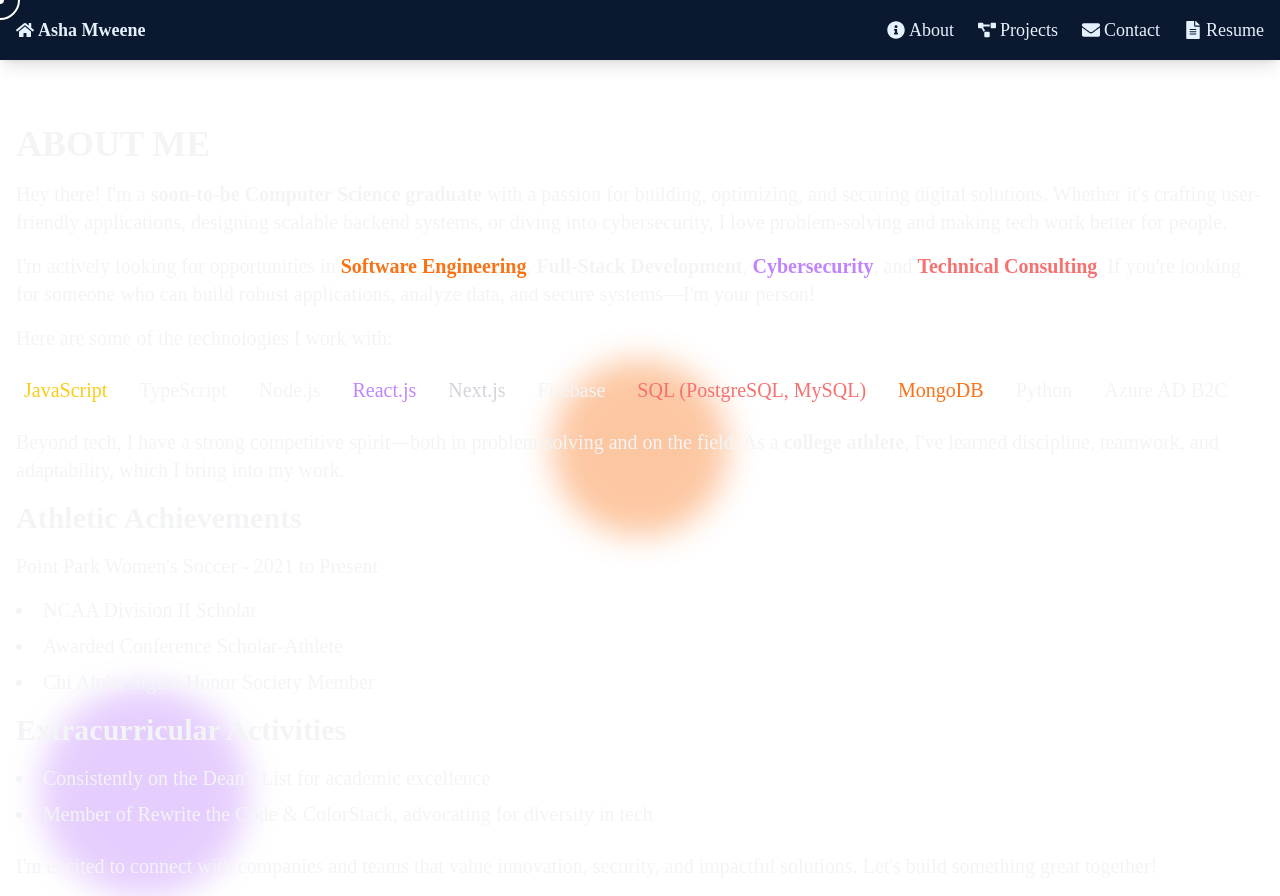
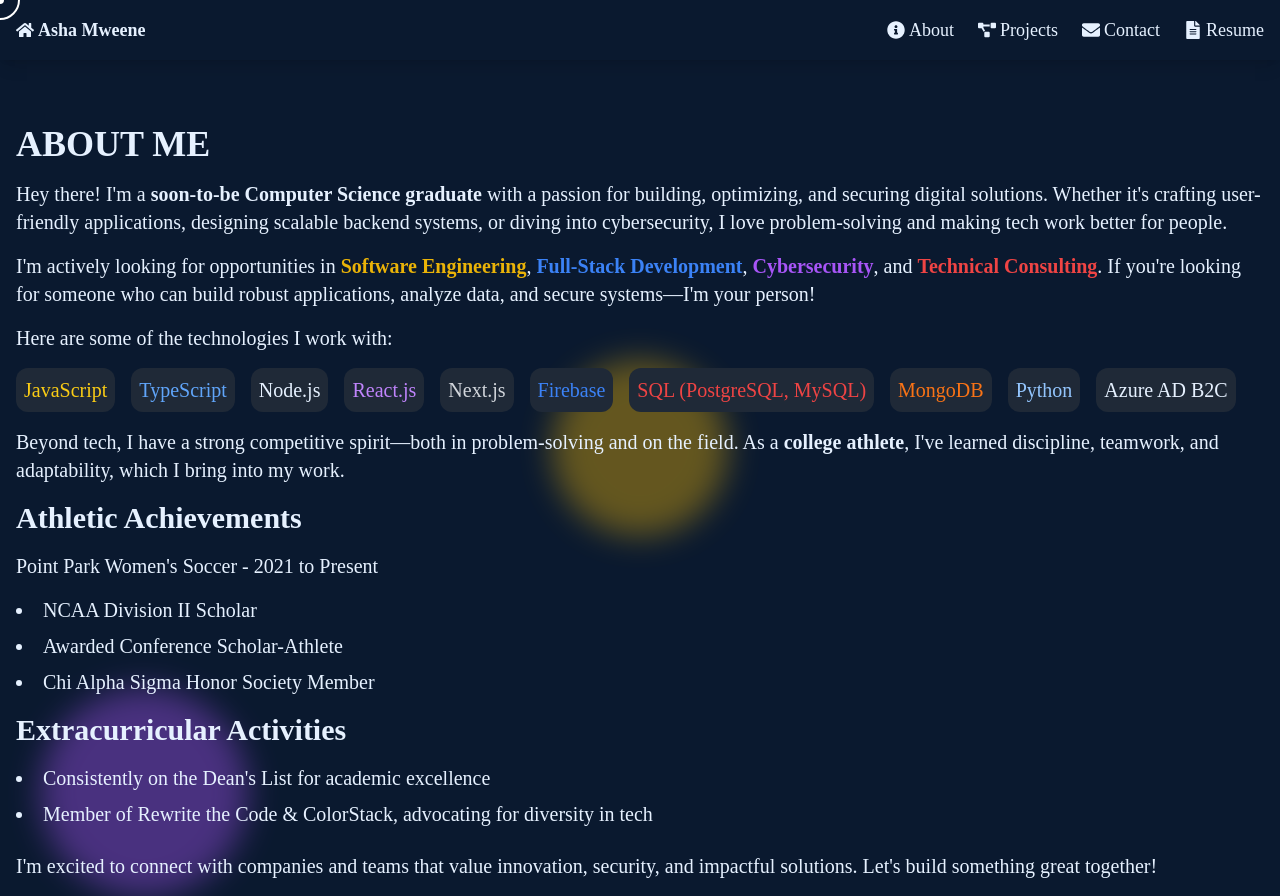
Before and after one commit to a-mwen/portfolio-website-, a Next.js app: page /about in a window 1280 px wide. Built offline with nearby package versions, Linux system fonts and the light colour scheme.

Commit message:
Updated portfolio

```diff
--- a/src/pages/about.js
+++ b/src/pages/about.js
@@ -23,60 +23,60 @@ export default function About() {
   }, []);
 
   return (
-    <div className="bg-darkBlue min-h-screen text-gray-100 relative overflow-hidden">
+    <div className="bg-navy min-h-screen text-white relative overflow-hidden">
       <Header />
       <Cursor />
       <main className="container mx-auto p-4 flex flex-col justify-center items-start min-h-screen pt-12 md:pt-16">
         <div className="about-content relative z-10">
-          <h1 className="text-4xl font-bold text-lightGreen mb-4">ABOUT ME</h1>
-          <p className="text-lg sm:text-xl mb-4">
-            Hey there! I&apos;m a <span className="text-lightGreen font-bold">soon-to-be Computer Science graduate</span> with a passion for building, optimizing, and securing digital solutions. Whether it&apos;s crafting user-friendly applications, designing scalable backend systems, or diving into cybersecurity, I love problem-solving and making tech work better for people.
+          <h1 className="text-4xl font-bold text-white mb-4">ABOUT ME</h1>
+          <p className="text-lg sm:text-xl mb-4 text-white">
+            Hey there! I&apos;m a <span className="font-bold text-green-400">soon-to-be Computer Science graduate</span> with a passion for building, optimizing, and securing digital solutions. Whether it&apos;s crafting user-friendly applications, designing scalable backend systems, or diving into cybersecurity, I love problem-solving and making tech work better for people.
           </p>
-          <p className="text-lg sm:text-xl mb-4">
-            I&apos;m actively looking for opportunities in <span className="text-orange-500 font-bold">Software Engineering</span>, <span className="text-lightBlue font-bold">Full-Stack Development</span>, <span className="text-purple-400 font-bold">Cybersecurity</span>, and <span className="text-red-400 font-bold">Technical Consulting</span>. If you&apos;re looking for someone who can build robust applications, analyze data, and secure systems—I&apos;m your person!
+          <p className="text-lg sm:text-xl mb-4 text-white">
+            I&apos;m actively looking for opportunities in <span className="font-bold text-yellow-500">Software Engineering</span>, <span className="font-bold text-blue-500">Full-Stack Development</span>, <span className="font-bold text-purple-500">Cybersecurity</span>, and <span className="font-bold text-red-500">Technical Consulting</span>. If you&apos;re looking for someone who can build robust applications, analyze data, and secure systems—I&apos;m your person!
           </p>
-          <p className="text-lg sm:text-xl mb-4">Here are some of the technologies I work with:</p>
+          <p className="text-lg sm:text-xl mb-4 text-white">Here are some of the technologies I work with:</p>
           <ul className="text-lg sm:text-xl mb-4 flex flex-wrap gap-4">
-            <li className="technology text-yellow-400 bg-darkGray p-2 rounded-xl">JavaScript</li>
-            <li className="technology text-lightBlue bg-darkGray p-2 rounded-xl">TypeScript</li>
-            <li className="technology text-lightGreen bg-darkGray p-2 rounded-xl">Node.js</li>
-            <li className="technology text-purple-400 bg-darkGray p-2 rounded-xl">React.js</li>
-            <li className="technology text-gray-300 bg-darkGray p-2 rounded-xl">Next.js</li>
-            <li className="technology text-lightBlue bg-darkGray p-2 rounded-xl">Firebase</li>
-            <li className="technology text-red-400 bg-darkGray p-2 rounded-xl">SQL (PostgreSQL, MySQL)</li>
-            <li className="technology text-orange-500 bg-darkGray p-2 rounded-xl">MongoDB</li>
-            <li className="technology text-lightBlue bg-darkGray p-2 rounded-xl">Python</li>
-            <li className="technology text-lightGreen bg-darkGray p-2 rounded-xl">Azure AD B2C</li>
+            <li className="technology text-yellow-400 bg-gray-800 p-2 rounded-xl">JavaScript</li>
+            <li className="technology text-blue-400 bg-gray-800 p-2 rounded-xl">TypeScript</li>
+            <li className="technology text-green-400 bg-gray-800 p-2 rounded-xl">Node.js</li>
+            <li className="technology text-purple-400 bg-gray-800 p-2 rounded-xl">React.js</li>
+            <li className="technology text-gray-300 bg-gray-800 p-2 rounded-xl">Next.js</li>
+            <li className="technology text-blue-500 bg-gray-800 p-2 rounded-xl">Firebase</li>
+            <li className="technology text-red-500 bg-gray-800 p-2 rounded-xl">SQL (PostgreSQL, MySQL)</li>
+            <li className="technology text-orange-500 bg-gray-800 p-2 rounded-xl">MongoDB</li>
+            <li className="technology text-blue-300 bg-gray-800 p-2 rounded-xl">Python</li>
+            <li className="technology text-green-500 bg-gray-800 p-2 rounded-xl">Azure AD B2C</li>
           </ul>
-          <p className="text-lg sm:text-xl mb-4">
-            Beyond tech, I have a strong competitive spirit—both in problem-solving and on the field. As a <span className="text-lightGreen font-bold">college athlete</span>, I&apos;ve learned discipline, teamwork, and adaptability, which I bring into my work.
+          <p className="text-lg sm:text-xl mb-4 text-white">
+            Beyond tech, I have a strong competitive spirit—both in problem-solving and on the field. As a <span className="font-bold text-green-400">college athlete</span>, I&apos;ve learned discipline, teamwork, and adaptability, which I bring into my work.
           </p>
 
           {/* Athletic Achievements */}
-          <h2 className="text-3xl font-bold text-lightGreen mb-4">Athletic Achievements</h2>
-          <p className="text-lg sm:text-xl mb-4">Point Park Women&apos;s Soccer - 2021 to Present</p>
-          <ul className="list-disc list-inside mb-4 text-lg sm:text-xl">
+          <h2 className="text-3xl font-bold text-white mb-4">Athletic Achievements</h2>
+          <p className="text-lg sm:text-xl mb-4 text-white">Point Park Women&apos;s Soccer - 2021 to Present</p>
+          <ul className="list-disc list-inside mb-4 text-lg sm:text-xl text-white">
             <li className="mb-2">NCAA Division II Scholar</li>
             <li className="mb-2">Awarded Conference Scholar-Athlete</li>
             <li className="mb-2">Chi Alpha Sigma Honor Society Member</li>
           </ul>
 
           {/* Extracurricular Activities */}
-          <h2 className="text-3xl font-bold text-lightGreen mb-4">Extracurricular Activities</h2>
-          <ul className="list-disc list-inside mb-4 text-lg sm:text-xl">
+          <h2 className="text-3xl font-bold text-white mb-4">Extracurricular Activities</h2>
+          <ul className="list-disc list-inside mb-4 text-lg sm:text-xl text-white">
             <li className="mb-2">Consistently on the Dean&apos;s List for academic excellence</li>
             <li className="mb-2">Member of Rewrite the Code & ColorStack, advocating for diversity in tech</li>
           </ul>
 
-          <p className="text-lg sm:text-xl mt-6">
+          <p className="text-lg sm:text-xl mt-6 text-white">
             I&apos;m excited to connect with companies and teams that value innovation, security, and impactful solutions. Let&apos;s build something great together!
           </p>
         </div>
 
         {/* Animated Shapes */}
-        <div className="shape-one w-40 h-40 bg-lightGreen opacity-40 rounded-full absolute top-0 right-10 filter blur-lg"></div>
-        <div className="shape-two w-52 h-52 bg-purple-400 opacity-40 rounded-full absolute bottom-0 left-10 filter blur-lg"></div>
-        <div className="shape-three w-44 h-44 bg-orange-500 opacity-40 rounded-full absolute top-1/2 left-1/2 transform -translate-x-1/2 -translate-y-1/2 filter blur-lg"></div>
+        <div className="shape-one w-40 h-40 bg-green-500 opacity-40 rounded-full absolute top-0 right-10 filter blur-lg"></div>
+        <div className="shape-two w-52 h-52 bg-purple-500 opacity-40 rounded-full absolute bottom-0 left-10 filter blur-lg"></div>
+        <div className="shape-three w-44 h-44 bg-yellow-500 opacity-40 rounded-full absolute top-1/2 left-1/2 transform -translate-x-1/2 -translate-y-1/2 filter blur-lg"></div>
       </main>
     </div>
   );
```
